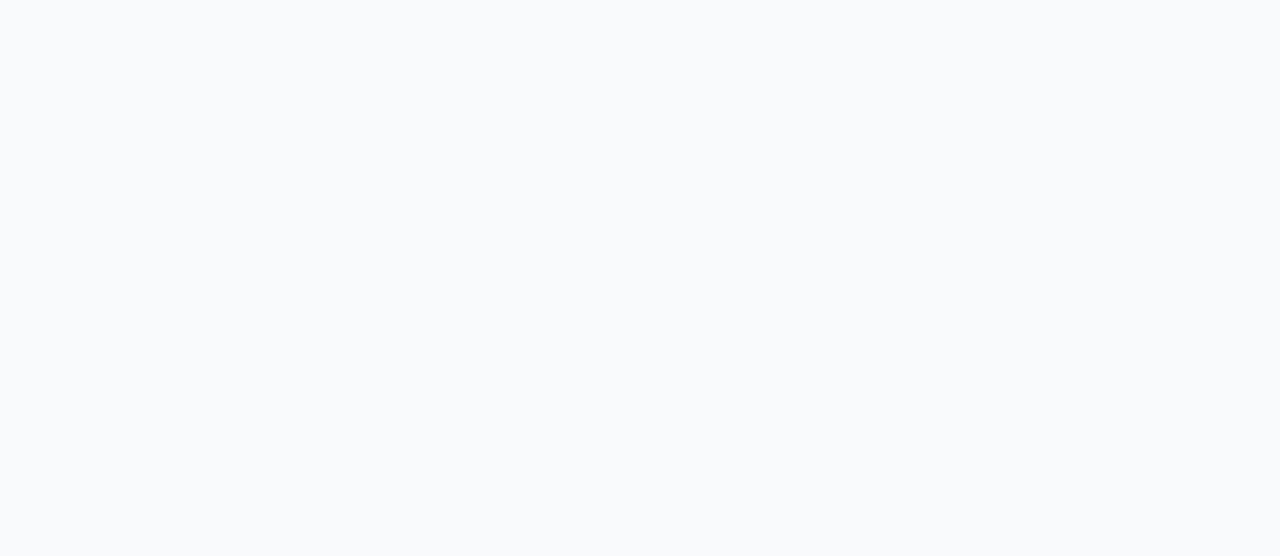
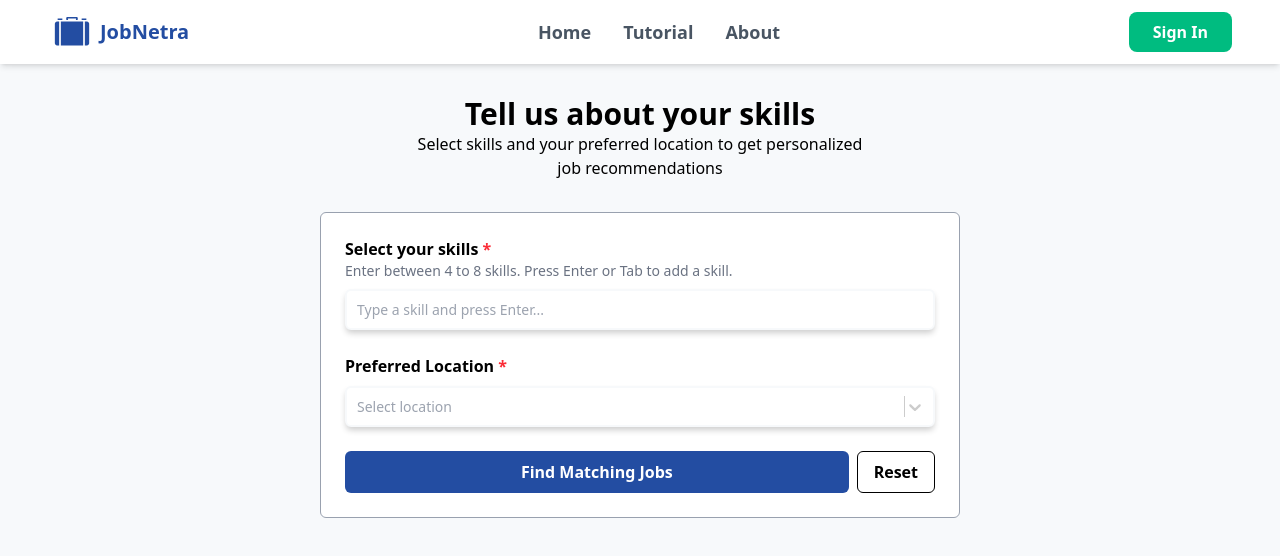
Before and after one commit to Alexanderrikky10/JobNetra, a React (Vite) app in the folder frontend/: page /skills in a window 1280 px wide. Before the commit this address had no page. Shown: the top 556 px of the page. Built offline with nearby package versions, Linux system fonts and the light colour scheme.

Commit message:
Create skill input form

```diff
--- a/frontend/src/App.jsx
+++ b/frontend/src/App.jsx
@@ -12,6 +12,7 @@ import RegisterPage from "./pages/register";
 import ForgotPassword from "./pages/forgotPassword/forgotPassword";
 import EmailConfirmation from "./pages/emailConfirmation";
 import ResetPassword from "./pages/resetPassword";
+import InputSkill from "./pages/inputSkill";
 
 const queryClient = new QueryClient();
 
@@ -64,6 +65,7 @@ function App() {
             <Route path="/jobs" element={<DetailJobPage />} />
             <Route path="/about" element={<AboutPage />} />
             <Route path="/tutorial" element={<Tutorial />} />
+            <Route path="/skills" element={<InputSkill />}></Route>
           </Routes>
         </BrowserRouter>
       </QueryClientProvider>
--- /dev/null
+++ b/frontend/src/components/Elements/SelectInput/SelectInput.jsx
@@ -0,0 +1,108 @@
+import Select from "react-select";
+import { locationOptions } from "../../../services/city";
+import CreatableSelect from "react-select/creatable";
+
+const SelectInput = ({
+  handleChange,
+  selectedLocation,
+  isMulti,
+  components = "",
+  inputValue = "",
+  error = "",
+  handleInputChange = () => {},
+  handleKeyDown = () => {},
+  value = "",
+}) => {
+  const customStyles = (hasError) => ({
+    control: (base, state) => ({
+      ...base,
+      backgroundColor: "white",
+      padding: 0,
+      borderRadius: "0.375rem", // rounded-md
+      borderWidth: "2px",
+      borderStyle: "solid",
+      borderColor: hasError
+        ? "#ef4444" // Tailwind red-500
+        : state.isFocused
+        ? "var(--secondary-color)"
+        : "var(--bg-light)",
+      boxShadow: "0 4px 6px -1px rgba(0, 0, 0, 0.2)", // shadow-md
+      "&:hover": {
+        borderColor: hasError ? "#ef4444" : "var(--secondary-color)",
+      },
+      fontSize: "0.875rem", // text-sm
+    }),
+    // ... keep the rest unchanged
+    valueContainer: (base) => ({
+      ...base,
+      padding: "0.5rem",
+      fontSize: "0.875rem",
+    }),
+    input: (base) => ({
+      ...base,
+      margin: 0,
+      padding: 0,
+      fontSize: "0.875rem",
+    }),
+    indicatorsContainer: (base) => ({
+      ...base,
+      paddingRight: "0.5rem",
+      height: "auto",
+    }),
+    dropdownIndicator: (base) => ({
+      ...base,
+      padding: 0,
+    }),
+    clearIndicator: (base) => ({
+      ...base,
+      padding: 0,
+    }),
+    placeholder: (base) => ({
+      ...base,
+      fontSize: "0.875rem",
+      color: "#9ca3af",
+    }),
+    singleValue: (base) => ({
+      ...base,
+      fontSize: "0.875rem",
+    }),
+    menu: (base) => ({
+      ...base,
+      fontSize: "0.875rem",
+    }),
+  });
+
+  return (
+    (!isMulti && (
+      <Select
+        id="location"
+        name="location"
+        options={locationOptions}
+        onChange={handleChange}
+        placeholder="Select location"
+        isSearchable
+        styles={customStyles(error && !selectedLocation?.value)}
+        value={value}
+      />
+    )) ||
+    (isMulti && (
+      <CreatableSelect
+        id="skills"
+        name="skills"
+        placeholder="Type a skill and press Enter..."
+        components={components}
+        inputValue={inputValue}
+        isClearable
+        isMulti
+        menuIsOpen={false}
+        onChange={handleChange}
+        onInputChange={handleInputChange}
+        onKeyDown={handleKeyDown}
+        styles={customStyles(error && value.length < 4)}
+        value={value}
+      />
+    ))
+  );
+};
+
+export default SelectInput;
--- /dev/null
+++ b/frontend/src/pages/inputSkill.jsx
@@ -0,0 +1,230 @@
+import { useEffect, useState } from "react";
+import SelectInput from "../components/Elements/SelectInput/SelectInput";
+import NavLayout from "../components/Layouts/NavLayout";
+import api from "../lib/api";
+import { useNavigate } from "react-router-dom";
+import { CircularProgress } from "@mui/material";
+import { useAuth } from "../hooks/useAuth";
+
+const components = {
+  DropdownIndicator: null,
+};
+
+const createSkill = (label) => ({
+  label,
+  value: label,
+});
+
+const InputSkill = () => {
+  const navigate = useNavigate();
+  // const { isAuthenticated } = useAuth();
+  const [selectedLocation, setSelectedLocation] = useState(null);
+  const [inputValue, setInputValue] = useState("");
+  const [skills, setSkills] = useState([]);
+  const [selectErrorText, setSelectErrorText] = useState("");
+  const [multiErrorText, setMultiErrorText] = useState("");
+  const [isPending, setIsPending] = useState(false);
+
+  // AUTH BUG
+  // useEffect(() => {
+  //   if (!isAuthenticated) {
+  //     navigate("/login");
+  //     return;
+  //   }
+  // }, [navigate, isAuthenticated]);
+
+  const handleKeyDown = (event) => {
+    if (!inputValue) return;
+    switch (event.key) {
+      case "Enter":
+      case "Tab":
+        if (skills.some((skill) => skill.value === inputValue)) {
+          setInputValue("");
+          event.preventDefault();
+          return;
+        }
+
+        // Validasi ga boleh lebih dari 9
+        if (skills.length === 8) {
+          setMultiErrorText("You can only add a maximum of 8 skills.");
+          setInputValue("");
+          event.preventDefault();
+          return;
+        }
+
+        setSkills((prev) => [...prev, createSkill(inputValue)]);
+        setInputValue("");
+        event.preventDefault();
+    }
+  };
+
+  const handleSubmit = async (event) => {
+    event.preventDefault();
+
+    const isValid = validateForm();
+
+    if (isValid && selectedLocation) {
+      setIsPending(true);
+      try {
+        //Siapin data buat dikirim ke backend dengan mengubahnya menjadi string
+        const labelSkills = skills.map((skill) => skill.value);
+        const stringedSkills = labelSkills.join(",");
+
+        //Lokasi juga disiapin
+        const location = selectedLocation.value;
+
+        //Axios
+        const jobResult = await api
+          .post("/predict", { input_skills: stringedSkills })
+          .then((response) => response.data.data.top_predictions)
+          .catch((error) => console.error(error));
+
+        const jobResultArray = jobResult.map((job) => job.label);
+        const jobResultString = jobResultArray.join(", ");
+
+        console.log(jobResultString);
+
+        const queryParams = new URLSearchParams();
+        if (jobResult) queryParams.set("keywords", jobResultString);
+        if (location) queryParams.set("location", location);
+        queryParams.set("page", 1);
+
+        console.log("queryParams: " + queryParams);
+
+        navigate(`/jobs?${queryParams.toString()}`);
+      } catch (error) {
+        console.error(error);
+      } finally {
+        setIsPending(false);
+      }
+    }
+  };
+
+  const handleChange = (newValue) => setSkills(newValue);
+
+  const handleReset = () => {
+    setSkills([]);
+    setInputValue("");
+    setMultiErrorText("");
+    setSelectErrorText("");
+    setSelectedLocation(null);
+  };
+
+  const handleOnInputChange = (newValue) => {
+    if (!newValue.includes(",")) {
+      setInputValue(newValue);
+      if (multiErrorText != "") {
+        setMultiErrorText("");
+      }
+    } else {
+      setMultiErrorText("The skills can't contain a comma.");
+    }
+  };
+
+  const handleChangeLocation = (selectedOption) => {
+    setSelectedLocation(selectedOption);
+    setSelectErrorText("");
+  };
+
+  const validateForm = () => {
+    //Clear error
+    setMultiErrorText("");
+    setSelectErrorText("");
+
+    let isValid = true;
+    //Validasi skill
+    if (skills.length < 4) {
+      setMultiErrorText("You must add a minimum 4 skills.");
+      isValid = false;
+    }
+
+    //Validasi lokasi
+    if (selectedLocation === null) {
+      setSelectErrorText("Pick a location first.");
+      isValid = false;
+    }
+
+    return isValid;
+  };
+
+  return (
+    <NavLayout>
+      <div className="max-h-dvh">
+        <section className="flex flex-col items-center justify-center mt-4 text-center">
+          <h1 className="text-3xl font-bold">Tell us about your skills</h1>
+          <p className="max-w-md">
+            Select skills and your preferred location to get personalized job
+            recommendations
+          </p>
+        </section>
+
+        <div className="flex justify-center ">
+          <form
+            className="bg-white border-1 border-gray-400 m-8 lg:w-1/2 p-6 rounded-md"
+            onSubmit={handleSubmit}
+          >
+            <div className="mb-6">
+              <label className="block font-semibold after:content-['*'] after:text-red-500">
+                Select your skills{" "}
+              </label>
+              <p className="text-gray-500 mb-2 text-sm">
+                Enter between 4 to 8 skills. Press Enter or Tab to add a skill.
+              </p>
+              <SelectInput
+                isMulti={true}
+                components={components}
+                inputValue={inputValue}
+                handleChange={handleChange}
+                handleInputChange={(newValue) => handleOnInputChange(newValue)}
+                handleKeyDown={handleKeyDown}
+                value={skills}
+                error={multiErrorText !== ""}
+              />
+              {multiErrorText != "" && (
+                <p className="text-red-500 mt-2">{multiErrorText}</p>
+              )}
+            </div>
+            <div className="mb-6">
+              <label className="block mb-2 font-semibold after:content-['*'] after:text-red-500">
+                Preferred Location{" "}
+              </label>
+              <SelectInput
+                handleChange={handleChangeLocation}
+                isMulti={false}
+                error={selectErrorText !== ""}
+                value={selectedLocation}
+              />
+              {selectErrorText != "" && (
+                <p className="text-red-500 mt-2">{selectErrorText}</p>
+              )}
+            </div>
+            <div className="flex gap-2 md:flex-row flex-col">
+              <button
+                className="bg-[var(--primary-color)] grow-2 py-2 rounded-md hover:bg-[var(--primary-hover)] cursor-pointer"
+                type="submit"
+                disabled={isPending}
+              >
+                <p className="text-white font-semibold" type="submit">
+                  {isPending ? (
+                    <CircularProgress size={20} color="inherit" />
+                  ) : (
+                    "Find Matching Jobs"
+                  )}
+                </p>
+              </button>
+              <button
+                className="border-1 px-4 rounded-md font-semibold py-2 cursor-pointer hover:bg-gray-200"
+                onClick={handleReset}
+                type="button"
+              >
+                Reset
+              </button>
+            </div>
+          </form>
+        </div>
+      </div>
+    </NavLayout>
+  );
+};
+
+export default InputSkill;
```
